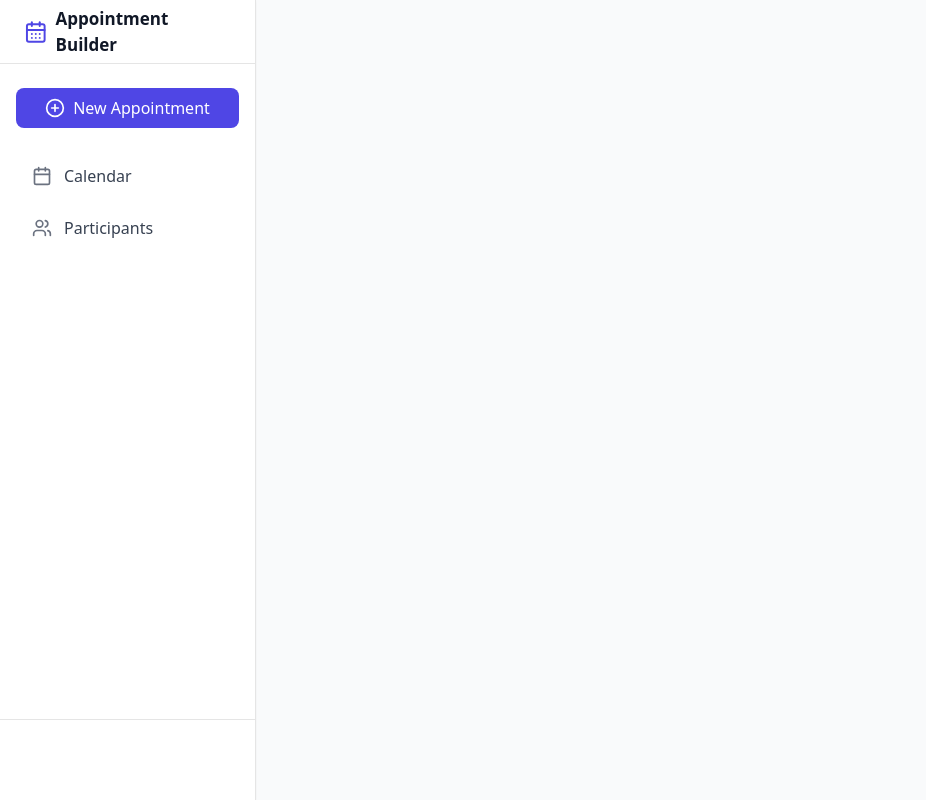
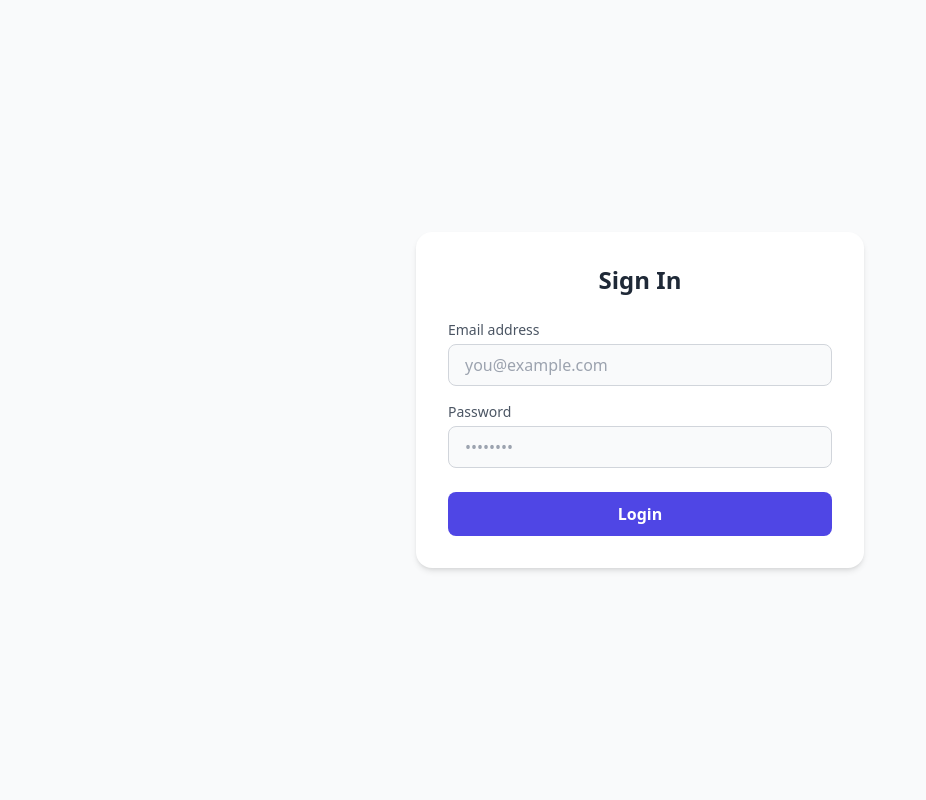
Before and after one commit to Mehul90/appointment-booking-frontend, a React (Vite) app: page /login in a window 1280 px wide. Shown: the whole page, without its empty margins (0-926 px from the left). Built offline with nearby package versions, Linux system fonts and the light colour scheme.

Commit message:
created routes for projetc
- created common layout for project

```diff
--- a/index.html
+++ b/index.html
@@ -4,7 +4,7 @@
     <meta charset="UTF-8" />
     <link rel="icon" type="image/svg+xml" href="/calendar-icon.svg" />
     <meta name="viewport" content="width=device-width, initial-scale=1.0" />
-    <title>AppointMate</title>
+    <title>Appointment Builder</title>
   </head>
   <body>
     <div id="root"></div>
--- a/src/App.jsx
+++ b/src/App.jsx
@@ -2,6 +2,8 @@ import React from 'react'
 import './App.css'
 import Pages from '@/pages/index.jsx'
 import { Toaster } from '@/components/ui/toaster'
+import { RouterProvider } from 'react-router-dom'
+import { AppRoutes } from './routes'
 
 class ErrorBoundary extends React.Component {
   constructor(props) {
@@ -47,7 +49,7 @@ function App() {
     <React.StrictMode>
       <ErrorBoundary>
         <div className='min-h-screen bg-background'>
-          <Pages />
+          <RouterProvider router={AppRoutes} />
           <Toaster />
         </div>
       </ErrorBoundary>
--- /dev/null
+++ b/src/components/layout/index.jsx
@@ -0,0 +1,118 @@
+import { createPageUrl } from "@/utils";
+import { Calendar, CalendarDays, Menu, PlusCircle, Users, X } from "lucide-react";
+import { useState } from "react";
+import { Link, Navigate, Outlet, useLocation } from "react-router-dom";
+
+const MainLayout = () => {
+    const { pathname } = useLocation();
+
+    if (pathname === "/") {
+        return <Navigate to={"/dashboard"} />;
+    }
+
+    const [isSidebarOpen, setIsSidebarOpen] = useState(false);
+
+    const isActive = (pageName) => {
+        return pathname === createPageUrl(pageName);
+    };
+
+    const menuItems = [
+        { name: "Calendar", icon: Calendar, path: "Calendar" },
+        { name: "Participants", icon: Users, path: "Participants" },
+    ];
+
+    return (
+        <div className="flex h-screen bg-gray-50 overflow-hidden">
+            {/* Mobile sidebar backdrop */}
+            {isSidebarOpen && (
+                <div
+                    className="fixed inset-0 bg-black/30 backdrop-blur-sm z-40 md:hidden"
+                    onClick={() => setIsSidebarOpen(false)}
+                />
+            )}
+
+            {/* Sidebar */}
+            <aside
+                className={`fixed md:static inset-y-0 left-0 z-50 w-64 bg-white border-r shadow-sm transform transition-transform duration-200 ease-in-out ${
+                    isSidebarOpen ? "translate-x-0" : "-translate-x-full md:translate-x-0"
+                }`}
+            >
+                <div className="flex flex-col h-full">
+                    <div className="flex items-center justify-between px-6 h-16 border-b">
+                        <Link
+                            to={createPageUrl("Calendar")}
+                            className="flex items-center space-x-2"
+                        >
+                            <CalendarDays className="h-6 w-6 text-indigo-600" />
+                            <span className="text-[17px] font-semibold text-gray-900">
+                                Appointment Builder
+                            </span>
+                        </Link>
+                        <button
+                            className="md:hidden text-gray-500 hover:text-gray-700"
+                            onClick={() => setIsSidebarOpen(false)}
+                        >
+                            <X className="h-6 w-6" />
+                        </button>
+                    </div>
+
+                    <div className="px-4 py-6">
+                        <Link
+                            to={createPageUrl("AppointmentForm")}
+                            className="flex items-center justify-center w-full px-4 py-2 mb-6 bg-indigo-600 text-white rounded-lg hover:bg-indigo-700 transition-colors"
+                        >
+                            <PlusCircle className="w-5 h-5 mr-2" />
+                            <span>New Appointment</span>
+                        </Link>
+
+                        <nav className="space-y-1">
+                            {menuItems.map((item) => (
+                                <Link
+                                    key={item.path}
+                                    to={createPageUrl(item.path)}
+                                    className={`flex items-center px-4 py-3 rounded-lg transition-colors ${
+                                        isActive(item.path)
+                                            ? "bg-indigo-50 text-indigo-700"
+                                            : "text-gray-700 hover:bg-gray-100"
+                                    }`}
+                                    onClick={() => setIsSidebarOpen(false)}
+                                >
+                                    <item.icon
+                                        className={`h-5 w-5 mr-3 ${
+                                            isActive(item.path)
+                                                ? "text-indigo-600"
+                                                : "text-gray-500"
+                                        }`}
+                                    />
+                                    <span className="font-medium">{item.name}</span>
+                                </Link>
+                            ))}
+                        </nav>
+                    </div>
+
+                    <div className="mt-auto border-t">
+                        <div className="px-4 py-4">
+                            <div className="flex items-center px-4 py-3 text-gray-700 rounded-lg hover:bg-gray-100 cursor-pointer"></div>
+                            <div className="flex items-center px-4 py-3 text-gray-700 rounded-lg hover:bg-gray-100 cursor-pointer"></div>
+                        </div>
+                    </div>
+                </div>
+            </aside>
+
+            {/* Main content */}
+            <div className="flex flex-col flex-1 overflow-hidden">
+                {/* Mobile header */}
+                <header className="flex items-center h-16 px-4 bg-white border-b md:hidden">
+                    <button className="text-gray-600" onClick={() => setIsSidebarOpen(true)}>
+                        <Menu className="h-6 w-6" />
+                    </button>
+                </header>
+
+                {/* Page content */}
+                <main className="flex-1 overflow-auto"><Outlet /></main>
+            </div>
+        </div>
+    );
+};
+
+export default MainLayout;
--- /dev/null
+++ b/src/pages/Login.jsx
@@ -0,0 +1,45 @@
+import React from "react";
+
+const Login = () => {
+    return (
+        <div className="bg-gray-50 flex items-center justify-center min-h-screen font-sans">
+            <div className="bg-white shadow-md rounded-2xl p-8 w-full max-w-md">
+                <h2 className="text-2xl font-bold text-gray-800 text-center mb-6">Sign In</h2>
+                <form>
+                    <div className="mb-4">
+                        <label htmlFor="email" className="block text-sm font-medium text-gray-600 mb-1">
+                            Email address
+                        </label>
+                        <input
+                            type="email"
+                            id="email"
+                            placeholder="you@example.com"
+                            required
+                            className="w-full px-4 py-2 border border-gray-300 rounded-lg bg-gray-50 text-gray-900 focus:outline-none focus:ring-2 focus:ring-indigo-500 focus:border-indigo-500"
+                        />
+                    </div>
+                    <div className="mb-6">
+                        <label htmlFor="password" className="block text-sm font-medium text-gray-600 mb-1">
+                            Password
+                        </label>
+                        <input
+                            type="password"
+                            id="password"
+                            placeholder="••••••••"
+                            required
+                            className="w-full px-4 py-2 border border-gray-300 rounded-lg bg-gray-50 text-gray-900 focus:outline-none focus:ring-2 focus:ring-indigo-500 focus:border-indigo-500"
+                        />
+                    </div>
+                    <button
+                        type="submit"
+                        className="w-full bg-indigo-600 hover:bg-indigo-700 text-white font-semibold py-2.5 rounded-lg transition-colors"
+                    >
+                        Login
+                    </button>
+                </form>
+            </div>
+        </div>
+    );
+};
+
+export default Login;
--- a/src/pages/index.jsx
+++ b/src/pages/index.jsx
@@ -5,6 +5,8 @@ import Calendar from './Calendar'
 import Participants from './Participants'
 
 import AppointmentForm from './AppointmentForm'
+
+import Login from './Login.jsx'
 
 import {
   BrowserRouter as Router,
@@ -44,6 +46,7 @@ function PagesContent() {
   return (
     <Layout currentPageName={currentPage}>
       <Routes>
+
         <Route path='/' element={<Calendar />} />
 
         <Route path='/Calendar' element={<Calendar />} />
--- /dev/null
+++ b/src/routes/index.jsx
@@ -0,0 +1,31 @@
+import MainLayout from "@/components/layout";
+import AppointmentForm from "@/pages/AppointmentForm";
+import Calendar from "@/pages/Calendar";
+import Login from "@/pages/Login";
+import Participants from "@/pages/Participants";
+import { createBrowserRouter } from "react-router-dom";
+
+export const AppRoutes = createBrowserRouter([
+    {
+        path: "/login",
+        element: <Login />,
+    },
+    {
+        path: "/",
+        element: <MainLayout />,
+        children: [
+            {
+                path: "/Calendar",
+                element: <Calendar />,
+            },
+            {
+                path: "/participants",
+                element: <Participants />,
+            },
+            {
+                path: "/AppointmentForm",
+                element: <AppointmentForm />,
+            },
+        ],
+    },
+]);
```
